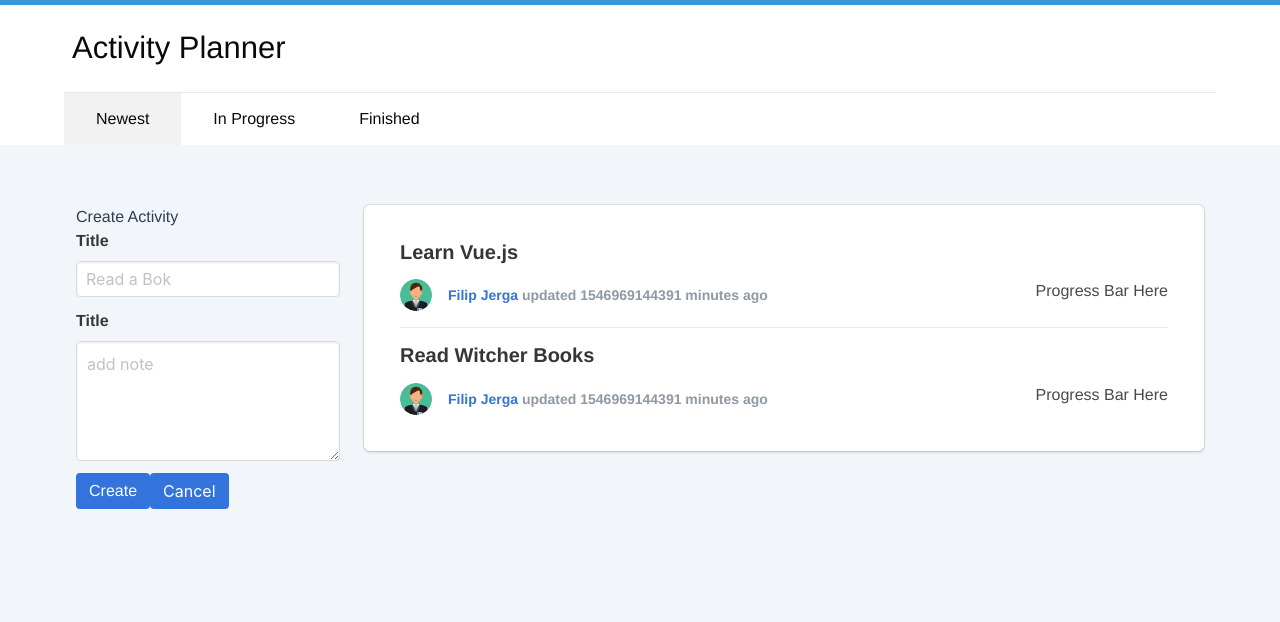
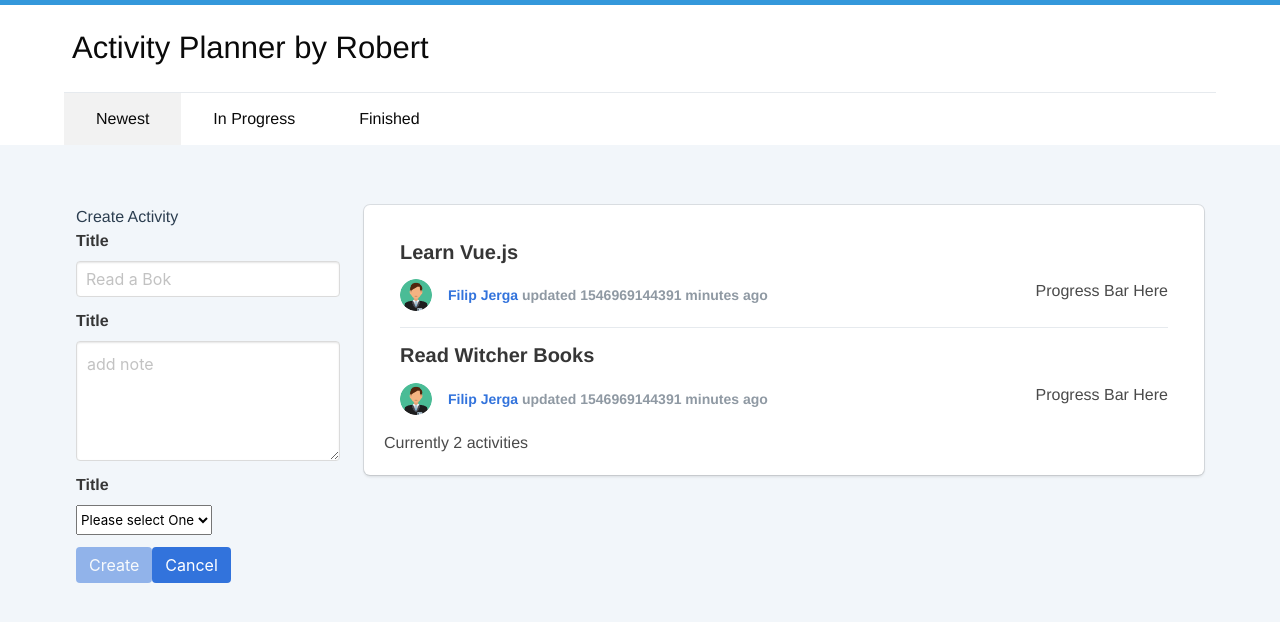
Before and after one commit to robertobirijnr/activity-planner-app, a Vue app: page / in a window 1280 px wide. Both pictures are taken after a click on the button "New Activity". Shown: the top 622 px of the page. Built offline with nearby package versions, Linux system fonts and the light colour scheme.

Commit message:
computed properties

```diff
--- a/src/api/index.js
+++ b/src/api/index.js
@@ -22,3 +22,17 @@ export const fetchActivities = () =>{
     }
 }
 }
+
+export const fetchUsers = ()=>{
+    return{
+        name: 'Bob Alaska',
+        id: '-Aj34jknvncx98812',
+    }
+}
+
+export const fetchCategories =()=>{
+    return {
+        '1546969049': {text: 'books'},
+        '1546969225': {text: 'movies'}
+    }
+}
--- a/src/views/About.vue
+++ /dev/null
@@ -1,5 +0,0 @@
-<template>
-  <div class="about">
-    <h1>This is an about page</h1>
-  </div>
-</template>
--- a/src/views/Home.vue
+++ b/src/views/Home.vue
@@ -3,7 +3,7 @@
         <nav class="navbar is-white topNav">
             <div class="container">
               <div class="navbar-brand">
-                <h1>Activity Planner</h1>
+                <h1>{{fullAppName}}</h1>
 
               </div>
             </div>
@@ -38,9 +38,18 @@
                       <textarea  class="textarea"  v-model="Newactivity.note" placeholder="add note"></textarea>
                     </div>
                   </div>
+                  <div class="field">
+                    <div class="label">Title</div>
+                    <div class="control">
+                     <select v-model="Newactivity.category" class="select">
+                       <option disabled value="">Please select One</option>
+                       <option v-for="category in categories" :key="category.index">{{category.text}}</option>
+                     </select>
+                    </div>
+                  </div>
                   <div class="field is-group">
                     <div class="control">
-                      <div @click="createActivity" class="button is-link">Create</div>
+                      <button @click="createActivity" :disabled="!isFormValid" class="button is-link">Create</button>
                       <button @click="ShowHideForm" class="button is-link">Cancel</button>
                     </div>
 
@@ -51,8 +60,8 @@
               <div class="column is-9">
                 <div class="box content">
                   <ActivityItem  :activities="activities"></ActivityItem>
-
-
+                  <div class="activity-length">Currently {{activityLength}} activities</div>
+                  <!-- <div class="activity-motivation">{{activitiesMotivation}}</div> -->
                 </div>
               </div>
             </div>
@@ -62,34 +71,53 @@
 
 <script>
 import ActivityItem from '@/components/ActivityItem'
-import {fetchActivities} from '@/api'
+import {fetchActivities, fetchUsers,fetchCategories} from '@/api'
 export default {
   components:{
     ActivityItem
   },
   data() {
       return {
-          message:"Hello Bob",
-          items: {1: {name: 'Bob'}, 2: {name: 'Jeff'}},
-          user: {
-              name: 'Bob Alaska',
-              id: '-Aj34jknvncx98812',
-          },
-          activities: { },
-          categories: {
-              '1546969049': {text: 'books'},
-              '1546969225': {text: 'movies'}
-          },
+        appName:"Activity Planner",
+        creator:"Robert",
+          user: { },
+          activities: {},
+          categories: {},
           isDisplayForm:false,
           Newactivity:{
             title:"",
-            note:""
+            note:"",
+            category:""
           }
       }
   },
+  computed:{
+    isFormValid(){
+      return this.Newactivity.title && this.Newactivity.note
+    },
+    fullAppName(){
+      return this.appName  +  ' by ' + this.creator
+    },
+    activityLength(){
+      return Object.keys(this.activities).length
+    },
+    // activitiesMotivation(){
+    //    if(this.activitiesMotivation && this.activitiesMotivation < 5){
+    //      return "nice motivation"
+    //    }else if(this.activitiesMotivation && this.activitiesMotivation >= 5){
+    //      return "So many motivation"
+    //    }else{
+    //      return 'No activities, so sad :('
+    //    }
+    // }
+  },
+
   created(){
    this.activities = fetchActivities()
+   this.user = fetchUsers()
+   this.categories = fetchCategories()
   },
+
    methods: {
       ShowHideForm(){
         this.isDisplayForm = !this.isDisplayForm
@@ -100,3 +128,12 @@ export default {
     },
 }
 </script>
+
+<style scoped>
+  .activity-length{
+    display:inline-block
+  }
+  .activity-motivation{
+    float:right
+  }
+</style>
```
